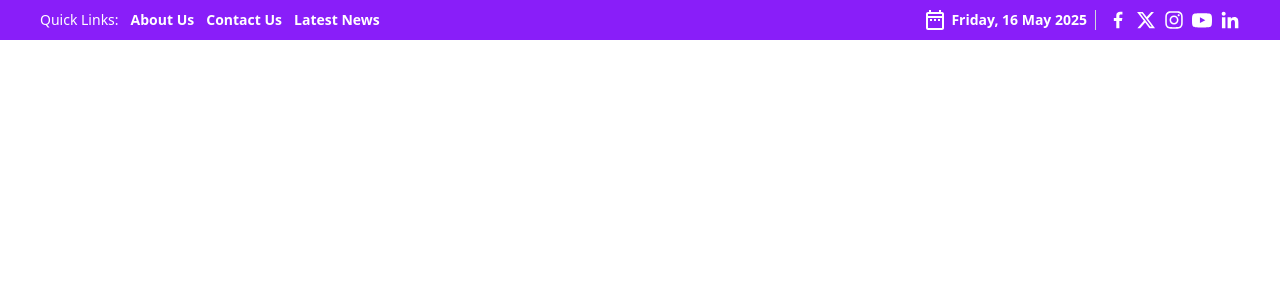
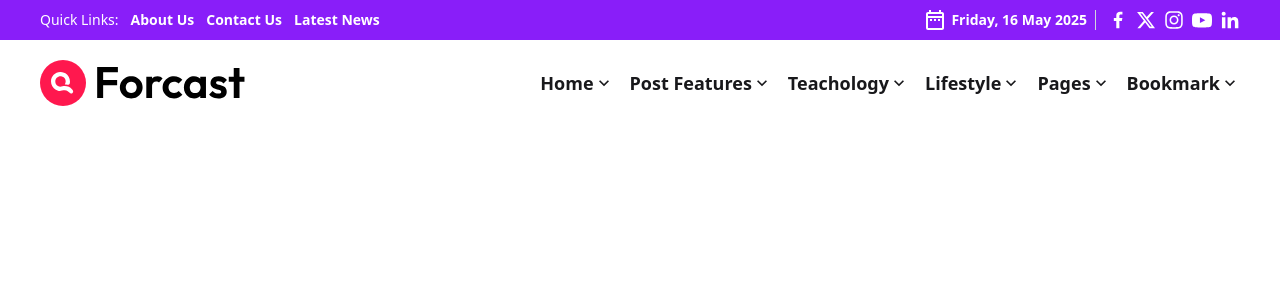
Before and after one commit to bharatroy4D/blogs-website, a React (Vite) app: page / in a window 1280 px wide. Shown: the top 300 px of the page. Built offline with nearby package versions, Linux system fonts and the light colour scheme.

Commit message:
topbar componment aded

```diff
--- a/src/Components/Navbar/Nabbar.jsx
+++ /dev/null
@@ -1,11 +0,0 @@
-import React from 'react';
-
-const Nabbar = () => {
-    return (
-        <div>
-
-        </div>
-    );
-};
-
-export default Nabbar;
--- /dev/null
+++ b/src/Components/Navbar/Navbar.jsx
@@ -0,0 +1,25 @@
+import React from 'react';
+import logo from '../../assets/logo-ml.svg'
+import { NavLink } from 'react-router-dom';
+import { MdOutlineKeyboardArrowDown } from 'react-icons/md';
+
+const Navbar = () => {
+    return (
+        <div className='max-w-7xl px-5 lg:px-10 mx-auto'>
+            <div className='flex items-center text-lg font-semibold justify-between py-5'>
+                <img src={logo} alt="" />
+                <div className='flex  gap-4 items-center'>
+                    <NavLink to="home" className="flex items-center">Home <MdOutlineKeyboardArrowDown className='text-xl' />
+                    </NavLink>
+                    <NavLink to="postFeatures" className="flex items-center">Post Features  <MdOutlineKeyboardArrowDown className='text-xl' /></NavLink>
+                    <NavLink to="teachology" className="flex items-center">Teachology  <MdOutlineKeyboardArrowDown className='text-xl' /></NavLink>
+                    <NavLink to="lifeStyle" className="flex items-center">Lifestyle  <MdOutlineKeyboardArrowDown className='text-xl' /></NavLink>
+                    <NavLink to="pages" className="flex items-center">Pages  <MdOutlineKeyboardArrowDown className='text-xl' /></NavLink>
+                    <NavLink to="bookmark" className="flex items-center">Bookmark  <MdOutlineKeyboardArrowDown className='text-xl' /></NavLink>
+                </div>
+            </div>
+        </div>
+    );
+};
+
+export default Navbar;
--- a/src/Layout/Root.jsx
+++ b/src/Layout/Root.jsx
@@ -1,11 +1,14 @@
 import React from 'react';
 import { Outlet } from 'react-router-dom';
 import TopBar from '../Components/TopBar/TopBar';
+import Navbar from '../Components/Navbar/Navbar';
+
 
 const Root = () => {
     return (
         <div>
             <TopBar></TopBar>
+            <Navbar></Navbar>
             <Outlet></Outlet>
         </div>
     );
```
